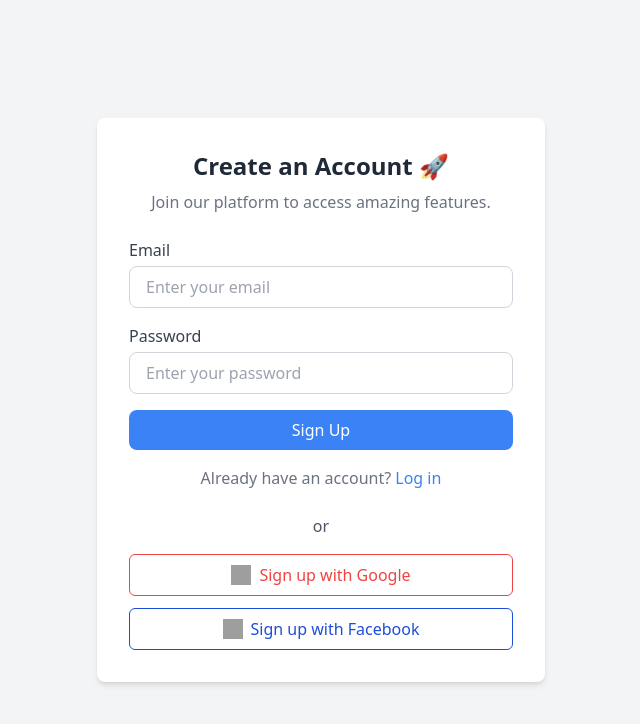
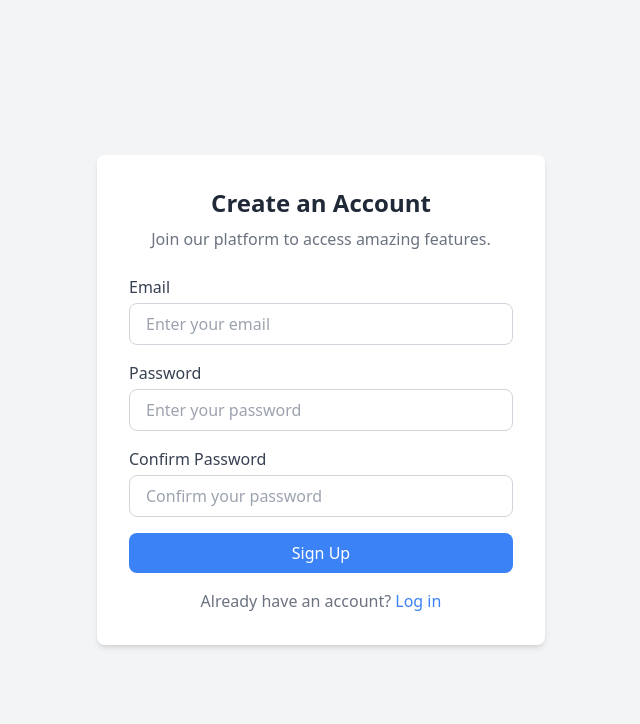
Before and after one commit to Noskathon-Lite/Team_Magma, a React (Vite) app: page /signup in a window 1280 px wide. Shown: the top 724 px of the page, without its empty margins (319-959 px from the left). Built offline with nearby package versions, Linux system fonts and the light colour scheme; grey boxes are pictures that could not be loaded.

Commit message:
sign up page is updated and takes validation

```diff
--- a/src/Component/Signuppage.jsx
+++ b/src/Component/Signuppage.jsx
@@ -1,13 +1,29 @@
-// Import necessary libraries
 import React, { useState } from "react";
-import '../icons/facebook.png'
-import '../icons/google.png'
+import { useNavigate } from "react-router-dom";
 
 const SignupPage = () => {
+  const navigate = useNavigate();
+
   const [formData, setFormData] = useState({
     email: "",
     password: "",
+    confirmPassword: "",
   });
+
+  const [errors, setErrors] = useState({
+    email: "",
+    password: "",
+    confirmPassword: "",
+  });
+
+  const validateEmail = (email) => {
+    const regex = /^[^\s@]+@[^\s@]+\.[^\s@]+$/;
+    return regex.test(email);
+  };
+
+  const validatePassword = (password) => {
+    return password.length >= 8; // Example: Password must be at least 8 characters long
+  };
 
   const handleInputChange = (e) => {
     const { name, value } = e.target;
@@ -15,24 +31,73 @@
       ...formData,
       [name]: value,
     });
+
+    // Clear errors when the user starts typing
+    setErrors({
+      ...errors,
+      [name]: "",
+    });
   };
 
   const handleFormSubmit = (e) => {
     e.preventDefault();
-    console.log("Form Data Submitted:", formData);
-    // Add your form submission logic here
-  };
 
-  const handleSocialLogin = (platform) => {
-    console.log(`Logging in with ${platform}`);
-    // Add social login logic here (e.g., Firebase, OAuth2 integration)
+    // Validate email
+    if (!formData.email) {
+      setErrors((prevErrors) => ({
+        ...prevErrors,
+        email: "Email is required",
+      }));
+    } else if (!validateEmail(formData.email)) {
+      setErrors((prevErrors) => ({
+        ...prevErrors,
+        email: "Invalid email format",
+      }));
+    }
+
+    // Validate password
+    if (!formData.password) {
+      setErrors((prevErrors) => ({
+        ...prevErrors,
+        password: "Password is required",
+      }));
+    } else if (!validatePassword(formData.password)) {
+      setErrors((prevErrors) => ({
+        ...prevErrors,
+        password: "Password must be at least 8 characters long",
+      }));
+    }
+
+    // Validate confirm password
+    if (!formData.confirmPassword) {
+      setErrors((prevErrors) => ({
+        ...prevErrors,
+        confirmPassword: "Confirm Password is required",
+      }));
+    } else if (formData.password !== formData.confirmPassword) {
+      setErrors((prevErrors) => ({
+        ...prevErrors,
+        confirmPassword: "Passwords do not match",
+      }));
+    }
+
+    // Check if there are no errors before submitting
+    if (
+      validateEmail(formData.email) &&
+      validatePassword(formData.password) &&
+      formData.password === formData.confirmPassword
+    ) {
+      console.log("Form Data Submitted:", formData);
+      // Add your form submission logic here (e.g., API call to register the user)
+      navigate("/login"); // Redirect to login page after successful signup
+    }
   };
 
   return (
     <div className="flex justify-center items-center min-h-screen bg-gray-100">
       <div className="bg-white shadow-md rounded-lg p-8 max-w-md w-full">
         <h2 className="text-2xl font-semibold text-center text-gray-800">
-          Create an Account 🚀
+          Create an Account
         </h2>
         <p className="text-center text-gray-500 mt-2">
           Join our platform to access amazing features.
@@ -52,9 +117,14 @@
               value={formData.email}
               onChange={handleInputChange}
               placeholder="Enter your email"
-              className="w-full px-4 py-2 border border-gray-300 rounded-lg focus:ring-2 focus:ring-blue-400 focus:outline-none"
+              className={`w-full px-4 py-2 border ${
+                errors.email ? "border-red-500" : "border-gray-300"
+              } rounded-lg focus:ring-2 focus:ring-blue-400 focus:outline-none`}
               required
             />
+            {errors.email && (
+              <p className="text-red-500 text-sm mt-1">{errors.email}</p>
+            )}
           </div>
           <div>
             <label
@@ -70,9 +140,37 @@
               value={formData.password}
               onChange={handleInputChange}
               placeholder="Enter your password"
-              className="w-full px-4 py-2 border border-gray-300 rounded-lg focus:ring-2 focus:ring-blue-400 focus:outline-none"
+              className={`w-full px-4 py-2 border ${
+                errors.password ? "border-red-500" : "border-gray-300"
+              } rounded-lg focus:ring-2 focus:ring-blue-400 focus:outline-none`}
               required
             />
+            {errors.password && (
+              <p className="text-red-500 text-sm mt-1">{errors.password}</p>
+            )}
+          </div>
+          <div>
+            <label
+              htmlFor="confirmPassword"
+              className="block text-gray-700 font-medium mb-1"
+            >
+              Confirm Password
+            </label>
+            <input
+              type="password"
+              id="confirmPassword"
+              name="confirmPassword"
+              value={formData.confirmPassword}
+              onChange={handleInputChange}
+              placeholder="Confirm your password"
+              className={`w-full px-4 py-2 border ${
+                errors.confirmPassword ? "border-red-500" : "border-gray-300"
+              } rounded-lg focus:ring-2 focus:ring-blue-400 focus:outline-none`}
+              required
+            />
+            {errors.confirmPassword && (
+              <p className="text-red-500 text-sm mt-1">{errors.confirmPassword}</p>
+            )}
           </div>
           <button
             type="submit"
@@ -82,57 +180,10 @@
           </button>
         </form>
         <div className="text-center text-gray-500 mt-4">
-          Already have an account?{' '}
-          <a
-            href="/login"
-            className="text-blue-500 hover:underline"
-          >
+          Already have an account?{" "}
+          <a href="/login" className="text-blue-500 hover:underline">
             Log in
           </a>
-        </div>
-        <div className="mt-6">
-          <p className="text-center text-gray-600 mb-4">or</p>
-          <div className="flex flex-col space-y-3">
-            <button
-              className="flex items-center justify-center space-x-2 border border-red-500 text-red-500 py-2 rounded-md hover:bg-red-50"
-              onClick={() => handleSocialLogin("Google")}
-            >
-              <img src="../icons/google.png" alt="Google" className="w-5 h-5" />
-              <span>Sign up with Google</span>
-            </button>
-            {/* <button
-                className="w-full sm:items-center flex items-center justify-center rounded-full p-4 border border-green-600"
-                onClick={handleGoogleSignIn}
-              >
-                <svg className="w-6 h-6" viewBox="0 0 24 24">
-                  <path
-                    fill="#4285F4"
-                    d="M22.56 12.25c0-.78-.07-1.53-.2-2.25H12v4.26h5.92c-.26 1.37-1.04 2.53-2.21 3.31v2.77h3.57c2.08-1.92 3.28-4.74 3.28-8.09z"
-                  />
-                  <path
-                    fill="#34A853"
-                    d="M12 23c2.97 0 5.46-.98 7.28-2.66l-3.57-2.77c-.98.66-2.23 1.06-3.71 1.06-2.86 0-5.29-1.93-6.16-4.53H2.18v2.84C3.99 20.53 7.7 23 12 23z"
-                  />
-                  <path
-                    fill="#FBBC05"
-                    d="M5.84 14.09c-.22-.66-.35-1.36-.35-2.09s.13-1.43.35-2.09V7.07H2.18C1.43 8.55 1 10.22 1 12s.43 3.45 1.18 4.93l2.85-2.22.81-.62z"
-                  />
-                  <path
-                    fill="#EA4335"
-                    d="M12 5.38c1.62 0 3.06.56 4.21 1.64l3.15-3.15C17.45 2.09 14.97 1 12 1 7.7 1 3.99 3.47 2.18 7.07l3.66 2.84c.87-2.6 3.3-4.53 6.16-4.53z"
-                  />
-                </svg>
-                <span className="text-gray-800 text-lg">Sign in with Google</span>
-              </button> */}
-
-            <button
-              className="flex items-center justify-center space-x-2 border border-blue-700 text-blue-700 py-2 rounded-md hover:bg-blue-50"
-              onClick={() => handleSocialLogin("Facebook")}
-            >
-              <img src="../icons/facebook.png" alt="Facebook" className="w-5 h-5" />
-              <span>Sign up with Facebook</span>
-            </button>
-          </div>
         </div>
       </div>
     </div>
```
